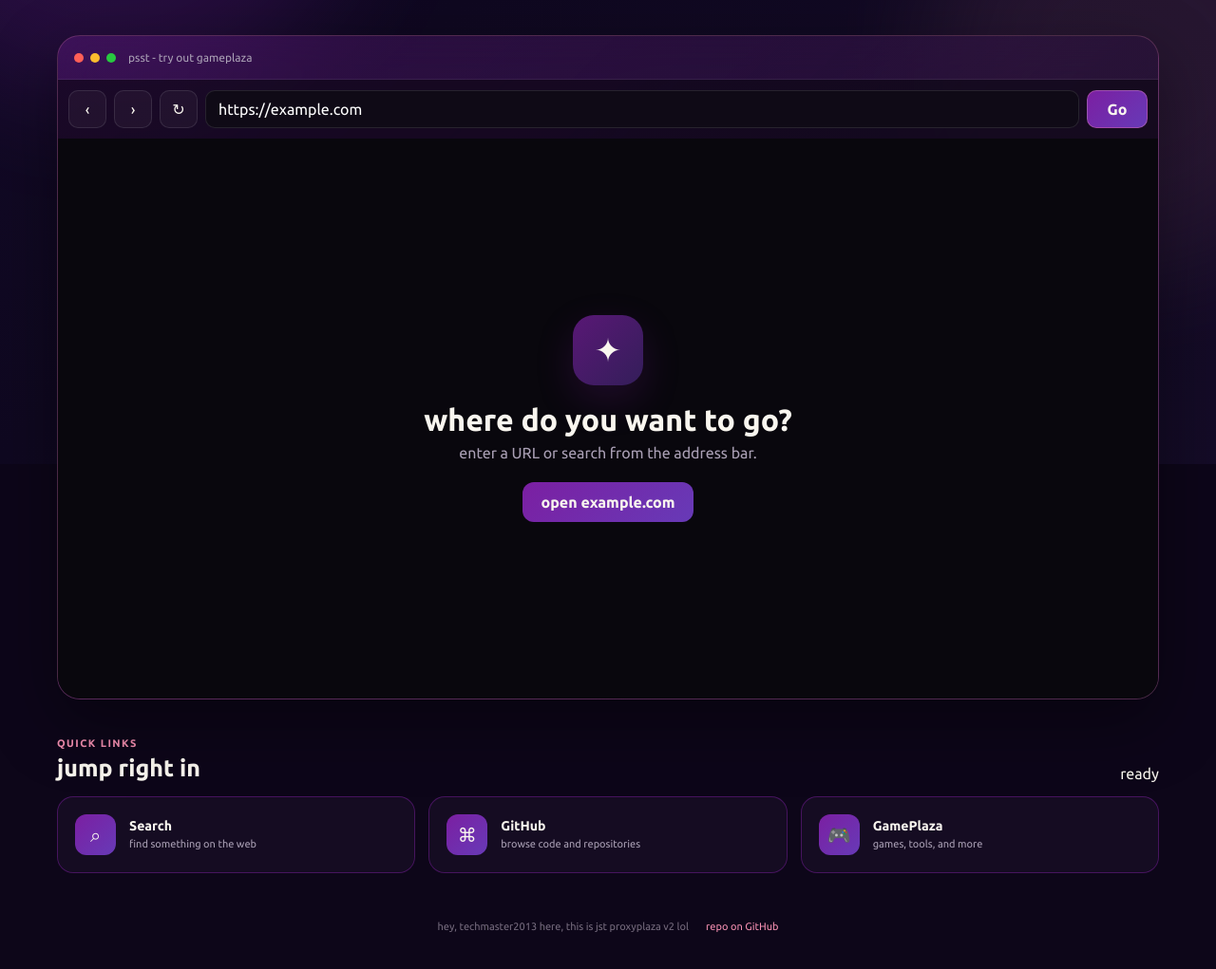
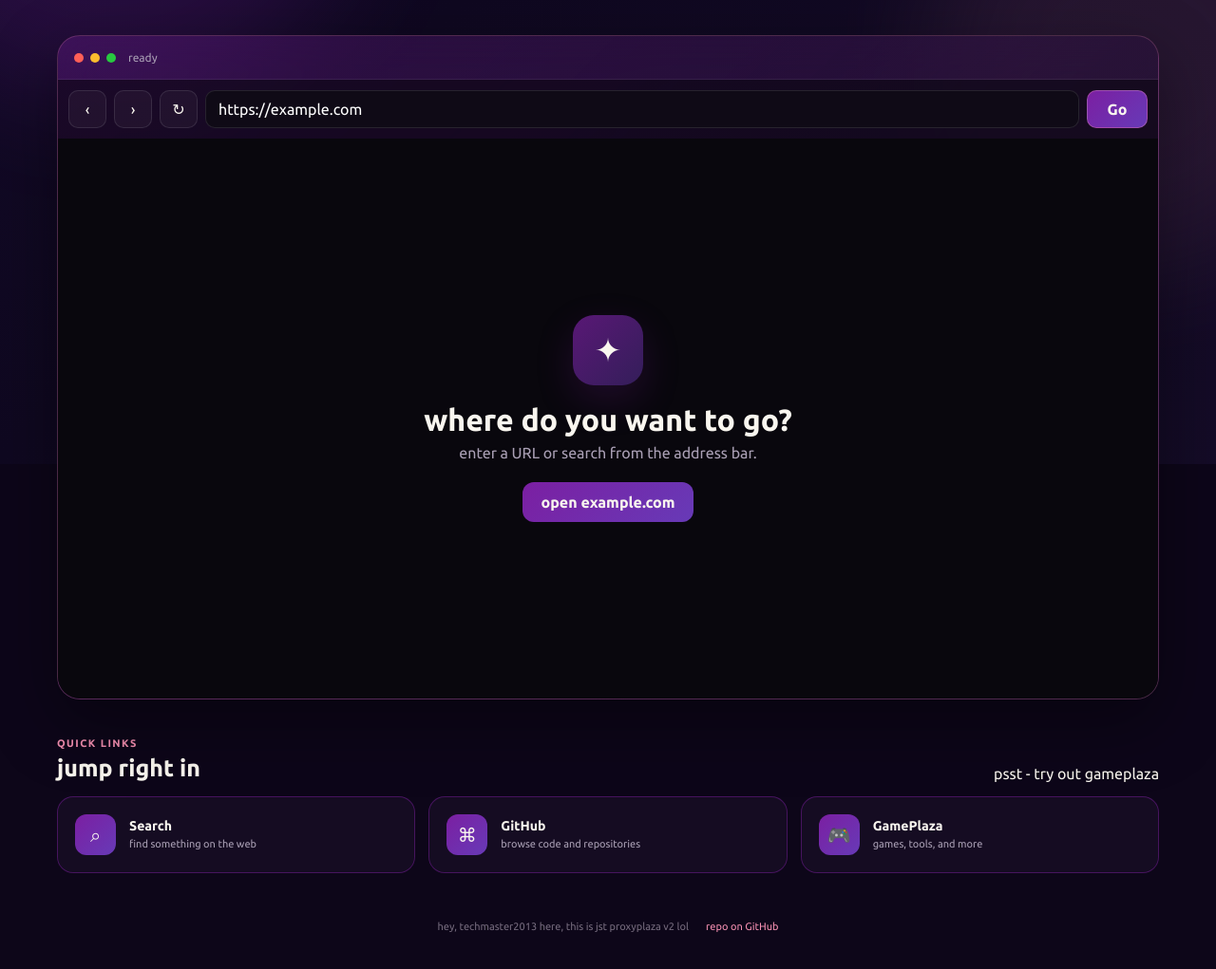
Before and after one commit to techmaster2013/nexSite, a website: page index.html in a window 1280 px wide. Shown: the part 311-1332 px from the top of the page at 95% size. Drawn offline with Linux system fonts and the light colour scheme.

Commit message:
Update status and section-note elements in HTML

```diff
--- a/index.html
+++ b/index.html
@@ -35,7 +35,7 @@
     <div class="browser-shell">
       <div class="window-bar">
         <div class="traffic" aria-hidden="true"><i></i><i></i><i></i></div>
-        <span id="section-note">psst - try out gameplaza</span>
+        <span id="status">ready</span>
       </div>
       <div class="address-row">
         <button id="back" class="nav-button" type="button" title="Back" aria-label="Back">‹</button>
@@ -60,7 +60,7 @@
           <span class="eyebrow">quick links</span>
           <h2>jump right in</h2>
         </div>
-        <span id="status">ready</span>
+        <span id="section-notes">psst - try out gameplaza</span>
       </div>
       <div class="quick-grid">
         <button class="quick-card" data-url="https://www.google.com" type="button">
```
